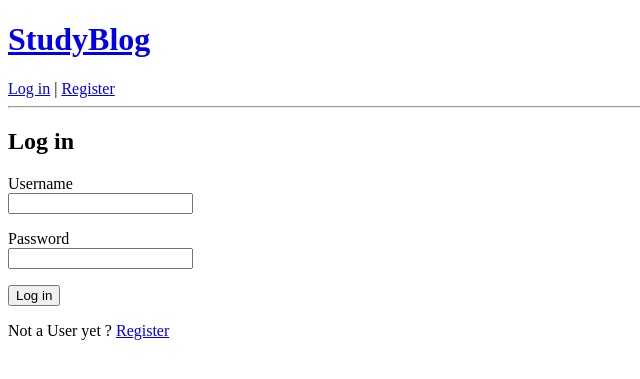
After one commit to JordanQwerty/StudyBlog, a Node server app: page /login in a window 1280 px wide. The commit adds this page. Shown: the top 379 px of the page, without its empty margins (0-640 px from the left). Run offline with Node 20, Linux system fonts and the light colour scheme; some libraries are stand-ins or nearby versions.

Commit message:
Insecure login implemented and .env public: Sql Injection successful, SDE implemented

```diff
--- a/app.js
+++ b/app.js
@@ -1,6 +1,9 @@
 const express = require('express');
 const path = require('path');
+const session = require('express-session')
 const db = require("./database");
+
+const authRoutes = require("./routes/auth")
 
 const app = express();
 
@@ -11,6 +14,20 @@ app.use(express.static(path.join(__dirname, 'public')));
 app.use(express.urlencoded({ extended: true }));
 app.use(express.json());
 
+app.use(session({
+  secret: 'keyboard cat',// insecure hardcoded secret.
+  resave: false,
+  saveUninitialized: false
+}));
+
+
+app.use((req, res, next) => {
+  res.locals.user = req.session.user || null;
+  next();
+});
+
+// Routes
+app.use(authRoutes);
 app.get('/', (req, res) => {
   res.render('index');
 });
--- a/package.json
+++ b/package.json
@@ -23,6 +23,7 @@
   "dependencies": {
     "ejs": "^7.0.2",
     "express": "^5.3.0",
+    "express-session": "^1.19.0",
     "sqlite3": "^6.0.1"
   },
   "devDependencies": {
--- /dev/null
+++ b/routes/auth.js
@@ -0,0 +1,68 @@
+// AuthRoutes register, login, logout
+// insecure version
+
+const express = require('express');
+const db = require('../database');
+
+const router = express.Router();
+
+// registration
+router.get('/register', (req, res) => {
+  res.render('register', { error: null });
+});
+
+router.post('/register', (req, res) => {
+  const { username, email, password } = req.body || {};
+
+  if (!username || !email || !password) {
+    return res.render('register', { error: 'All fields are required.' });
+  }
+
+
+// insecure password in plain-text (SDE)
+  db.run(
+    'INSERT INTO users (username, email, password_hash) VALUES (?, ?, ?)',
+    [username, email, password],
+    (error) => {
+      if (error) { // insecure db error sent back to user
+        return res.render('register', { error: error.message });
+      }
+      res.redirect('/login');
+    }
+  );
+});
+
+// Login
+router.get('/login', (req, res) => {
+  res.render('login', { error: null });
+});
+
+router.post('/login', (req, res) => {
+  const { username, password } = req.body || {};
+
+ // insecure, user string is joined straight into sql quewry , try lecturer' -- or ' OR '1'='1' --
+  const sql = `SELECT * FROM users WHERE username = '${username}' AND password_hash = '${password}'`;
+
+  db.get(sql, (error, user) => {
+    if (error) { // insecure displaying db error back to user
+      return res.status(500).send(`<p>${error.stack}</p>`);
+    }
+
+    if (!user) {
+      return res.render('login', { error: 'Invalid username or password' });
+    }
+
+
+    req.session.user = { id: user.id, username: user.username, role: user.role };
+    res.redirect('/');
+  });
+});
+
+// Logout
+router.get('/logout', (req, res) => {
+  req.session.destroy(() => {
+    res.redirect('/');
+  });
+});
+
+module.exports = router;
--- /dev/null
+++ b/views/login.ejs
@@ -0,0 +1,24 @@
+
+<%- include('partials/header') %>
+
+<h2>Log in</h2>
+
+<% if (error) { %>
+  <p style="color: red;"><%= error %></p>
+<% } %>
+
+<form method="POST" action="/login">
+  <p>
+    <label for="username">Username</label><br>
+    <input type="text" id="username" name="username" required>
+  </p>
+  <p>
+    <label for="password">Password</label><br>
+    <input type="password" id="password" name="password" required>
+  </p>
+  <button type="submit">Log in</button>
+</form>
+
+<p>Not a User yet ? <a href="/register">Register</a></p>
+
+<%- include('partials/footer') %>
--- /dev/null
+++ b/views/partials/footer.ejs
@@ -0,0 +1,3 @@
+  </main>
+</body>
+</html>
--- /dev/null
+++ b/views/partials/header.ejs
@@ -0,0 +1,21 @@
+<!DOCTYPE html>
+<html lang="en">
+<head>
+  <meta charset="UTF-8">
+  <meta name="viewport" content="width=device-width, initial-scale=1.0">
+  <title>StudyBlog</title>
+</head>
+<body>
+  <header>
+    <h1><a href="/">StudyBlog</a></h1>
+    <nav>
+      <% if (user) { %>
+        <span>Logged in as <%= user.username %> (<%= user.role %>)</span>
+        | <a href="/logout">Log out</a>
+      <% } else { %>
+        <a href="/login">Log in</a> | <a href="/register">Register</a>
+      <% } %>
+    </nav>
+    <hr>
+  </header>
+  <main>
```
Also changed, not shown: views/index.ejs (+10 -16 lines), views/register.ejs (added, +27 -0 lines), 2 other files.
